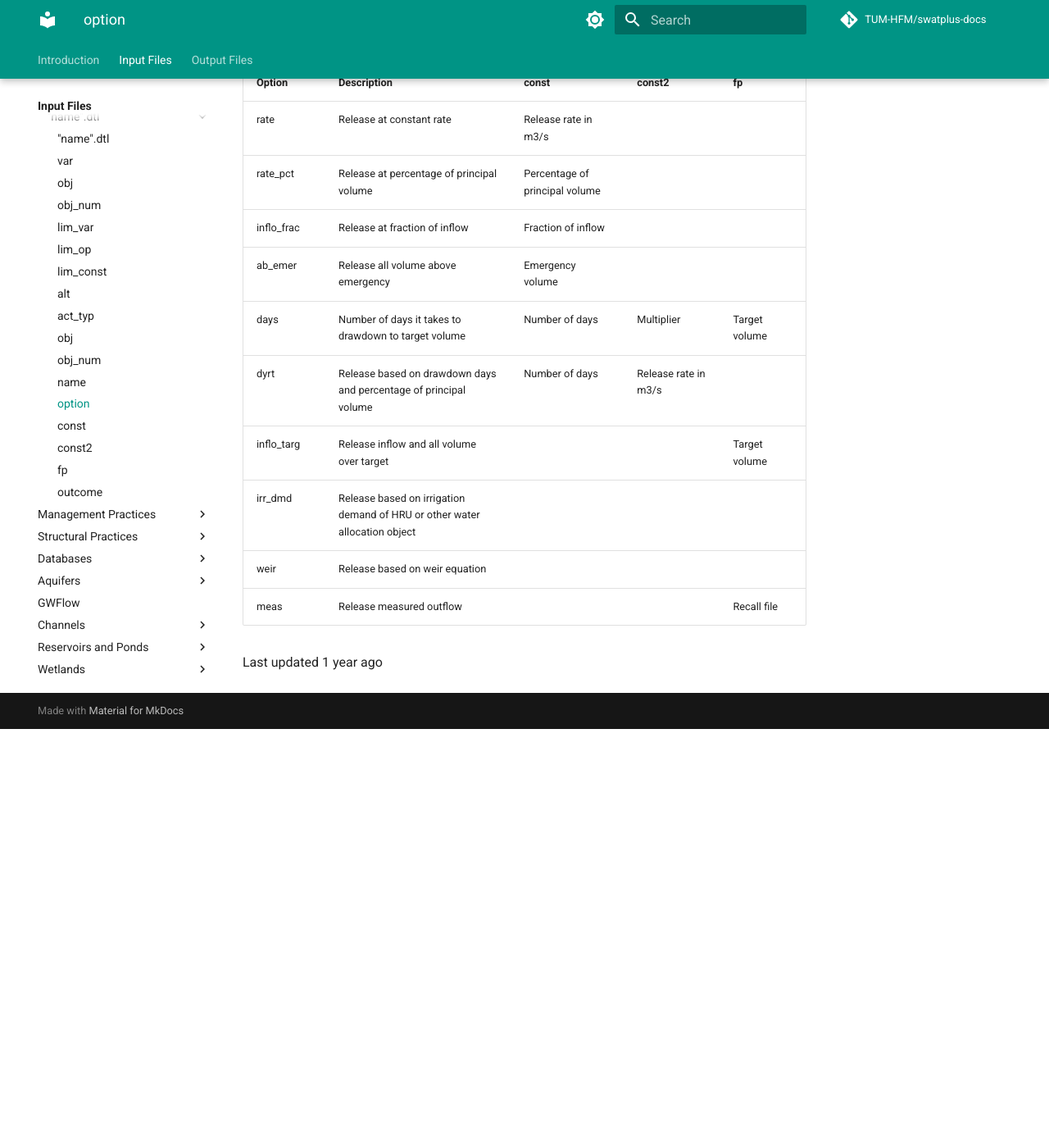
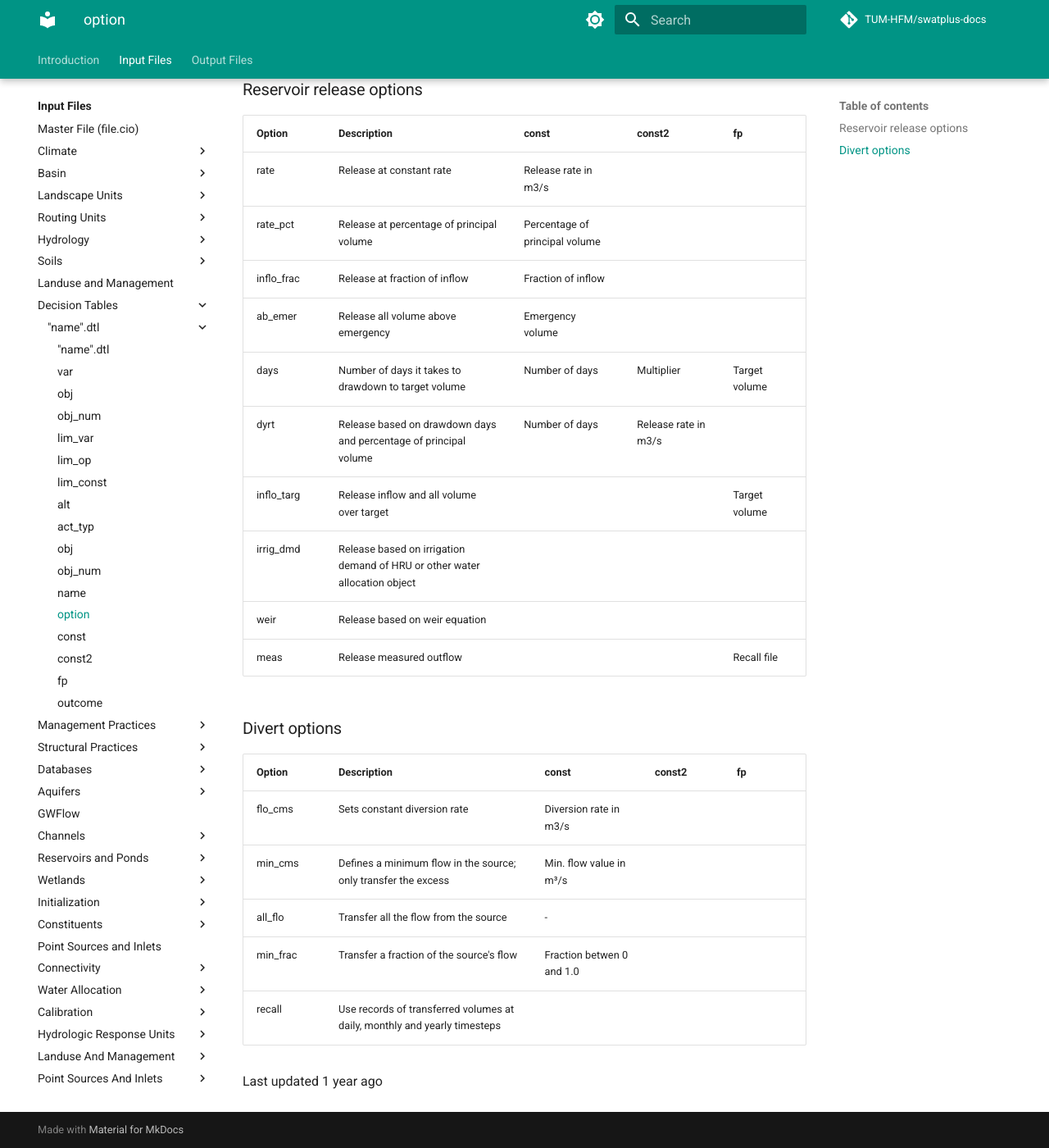
Before and after one commit to TUM-HFM/swatplus-docs, an MkDocs documentation site: the page built from docs/input-files/decision-tables/lum.dtl/option.md, in a window 1280 px wide and 1400 px high, scrolled down 646 px. Shown: the whole window at 82% size. Built offline with MkDocs 1.6.1 and Material for MkDocs 9.7.7, drawn with Linux system fonts in a browser that asks for light colours; comment, search, counter and statistics services are not loaded; before the commit the page ends 1535 px from its top, so only the background shows below that.

Commit message:
Add reservoir release and divert options sections [skip ci]
Added sections for reservoir release options and divert options with detailed descriptions.

```diff
--- a/docs/input-files/decision-tables/lum.dtl/option.md
+++ b/docs/input-files/decision-tables/lum.dtl/option.md
@@ -16,6 +16,8 @@
 |                                     |                       |                                                                                     |
 |                                     |                       |                                                                                     |
 
+### Reservoir release options
+
 | Option      | Description                                                                | const                          | const2               | fp            |
 | ----------- | -------------------------------------------------------------------------- | ------------------------------ | -------------------- | ------------- |
 | rate        | Release at constant rate                                                   | Release rate in m3/s           |                      |               |
@@ -25,8 +27,19 @@
 | days        | Number of days it takes to drawdown to target volume                       | Number of days                 | Multiplier           | Target volume |
 | dyrt        | Release based on drawdown days and percentage of principal volume          | Number of days                 | Release rate in m3/s |               |
 | inflo\_targ | Release inflow and all volume over target                                  |                                |                      | Target volume |
-| irr\_dmd    | Release based on irrigation demand of HRU or other water allocation object |                                |                      |               |
+| irrig\_dmd    | Release based on irrigation demand of HRU or other water allocation object |                                |                      |               |
 | weir        | Release based on weir equation                                             |                                |                      |               |
 | meas        | Release measured outflow                                                   |                                |                      | Recall file   |
 
+
+### Divert options
+
+| Option      | Description                                                                | const                          | const2               | fp            |
+| ----------- | -------------------------------------------------------------------------- | ------------------------------ | -------------------- | ------------- |
+| flo_cms     | Sets constant diversion rate                                               | Diversion rate in m3/s         |                      |               |
+| min_cms     | Defines a minimum flow in the source; only transfer the excess             | Min. flow value in m³/s        |                      |               |
+| all_flo     | Transfer all the flow from the source                                      | -                              |                      |               |
+| min_frac    | Transfer a fraction of the source's flow                                   | Fraction betwen 0 and 1.0      |                      |               |
+| recall      | Use records of transferred volumes at daily, monthly and yearly timesteps  |                                |                      |               |
+
 Last updated 1 year ago
```
